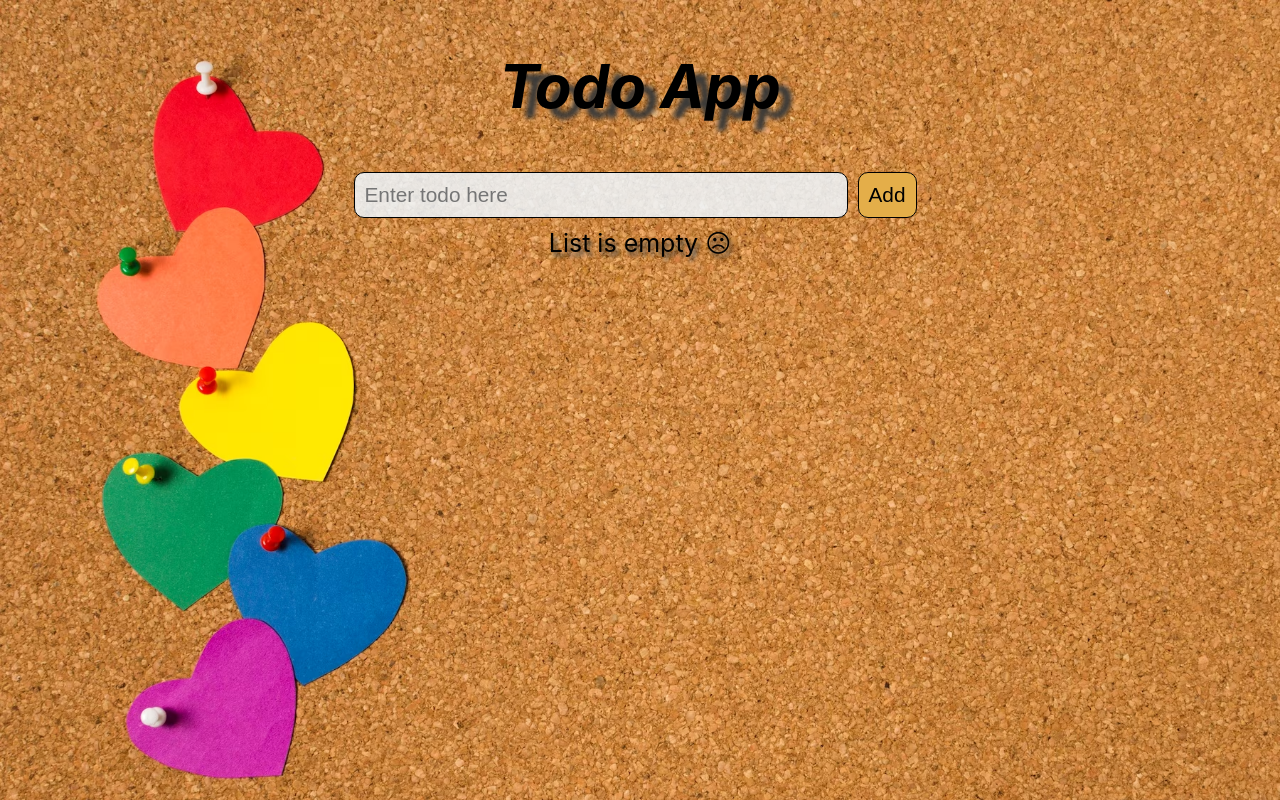
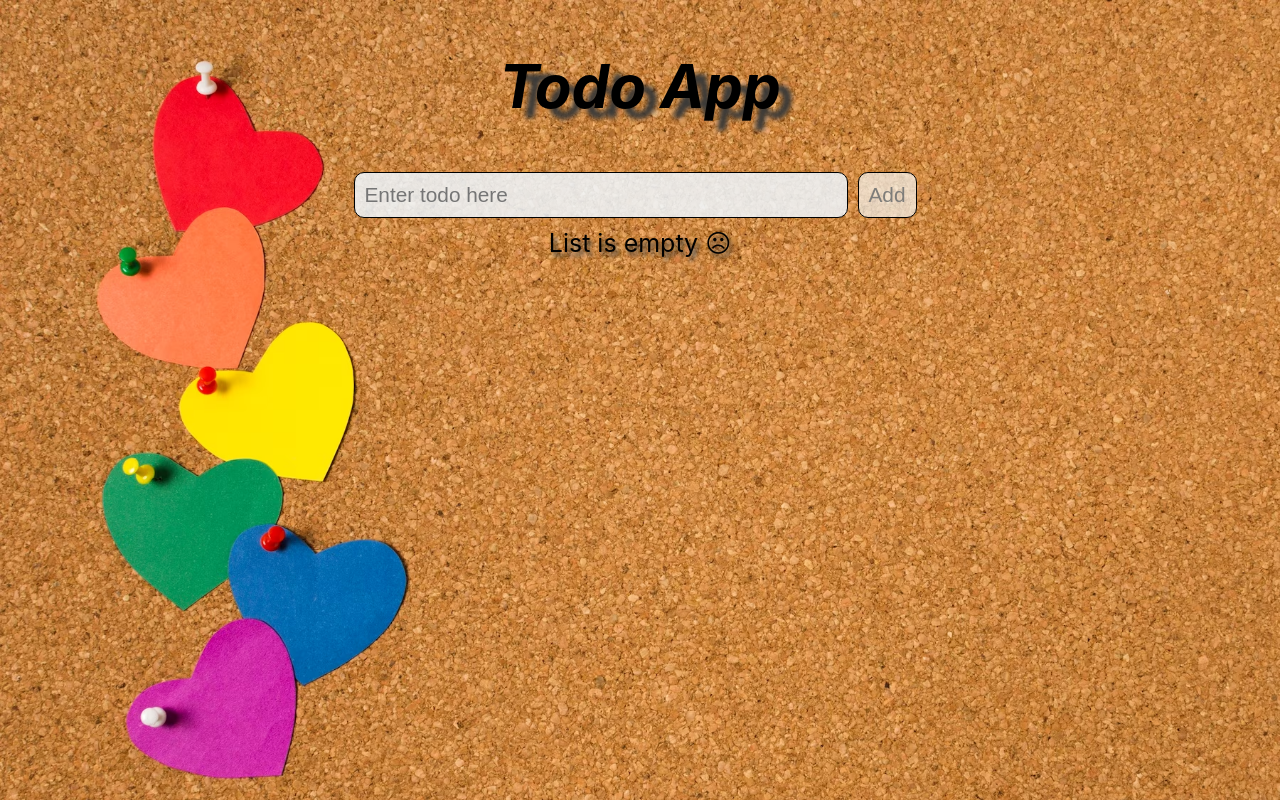
Before and after one commit to ElsaChern/todo_app, a React (Create React App) app: page / in a window 1280 px wide. Built offline with nearby package versions, Linux system fonts and the light colour scheme.

Commit message:
add max string length and disabled submit button when field is empty

```diff
--- a/src/components/Todos/Todo.module.css
+++ b/src/components/Todos/Todo.module.css
@@ -33,9 +33,11 @@
 
 .todo.completedTodo .noteIcon,
 .todo.completedTodo .checkIcon,
-.todo.completedTodo .deleteIcon {
+.todo.completedTodo .deleteIcon,
+.todo.completedTodo .text {
     color: gray;
     border: none;
+    text-decoration: line-through;
 }
 
 .checkIcon,
--- a/src/components/Todos/TodoForm.jsx
+++ b/src/components/Todos/TodoForm.jsx
@@ -19,10 +19,12 @@ const TodoForm = ({ addTodo }) => {
           placeholder="Enter todo here"
           value={text}
           onChange={(e) => setText(e.target.value)}
+          maxLength={30}
         />
-        <Button type="submit" title="Add todo">
+        <Button type="submit" title="Add todo" disabled={!text}>
           Add
         </Button>
+        {text.length > 29 ? <p>maximum string length reached</p> : ""}
       </form>
     </div>
   );
--- a/src/index.css
+++ b/src/index.css
@@ -11,7 +11,6 @@ body {
   -moz-osx-font-smoothing: grayscale;
   background-image: url('./img/bg.jpeg');
   background-size: 100%;
-  /* background-repeat: no-repeat; */
 
 }
 
```
